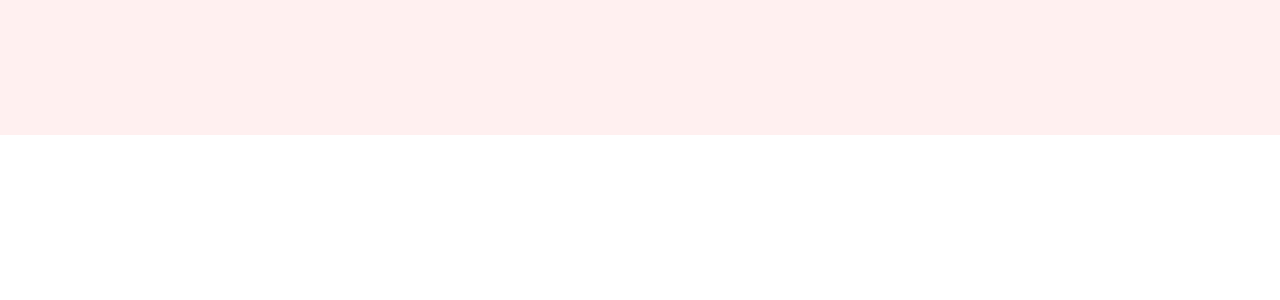
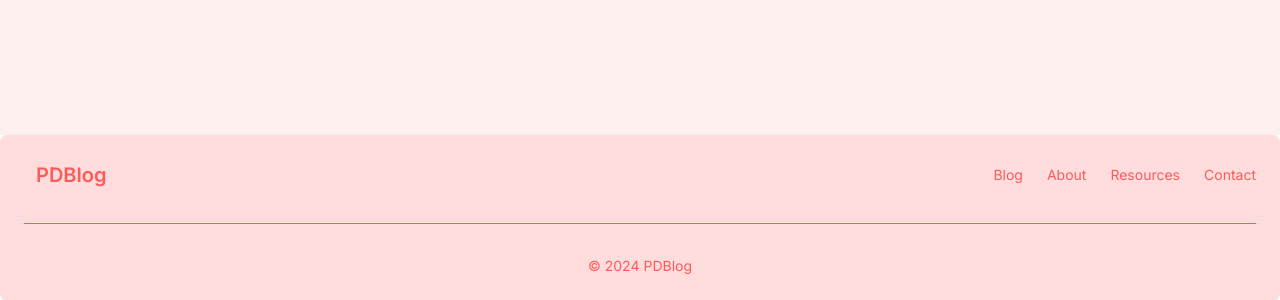
Before and after one commit to prasenjitpriyan/techIntuitive, a Next.js app: page / in a window 1280 px wide. Shown: the part 727-1027 px from the top of the page. Before the commit the page ends 862 px from the top, so only its background shows below. Built offline with nearby package versions, Linux system fonts and the light colour scheme.

Commit message:
Footer added

```diff
--- a/src/app/layout.jsx
+++ b/src/app/layout.jsx
@@ -1,6 +1,7 @@
 import { Inter } from "next/font/google";
 import "../assets/styles/globals.css";
 import Header from "@/components/Navbar";
+import FooterComponent from "@/components/Footer";
 
 const inter = Inter({ subsets: ["latin"] });
 
@@ -18,6 +19,7 @@ export default function RootLayout({ children }) {
       <body className={inter.className}>
         <Header />
         {children}
+        <FooterComponent />
       </body>
     </html>
   );
--- /dev/null
+++ b/src/components/Footer.jsx
@@ -0,0 +1,60 @@
+import React from "react";
+import {
+  Footer,
+  FooterBrand,
+  FooterCopyright,
+  FooterDivider,
+  FooterLink,
+  FooterLinkGroup,
+} from "flowbite-react";
+
+const FooterComponent = () => {
+  return (
+    <Footer container className="bg-myColors-100">
+      <div className="w-full text-center">
+        <div className="w-full justify-between sm:flex sm:items-center sm:justify-between">
+          <FooterBrand href="/">
+            <h1 className="self-center whitespace-nowrap text-xl font-semibold text-myColors-400">
+              PDBlog
+            </h1>
+          </FooterBrand>
+          <FooterLinkGroup>
+            <FooterLink
+              href="/blog"
+              className="text-myColors-400 border-myColors-400 hover:text-myColors-500"
+            >
+              Blog
+            </FooterLink>
+            <FooterLink
+              href="/about"
+              className="text-myColors-400 border-myColors-400 hover:text-myColors-500"
+            >
+              About
+            </FooterLink>
+            <FooterLink
+              href="/resources"
+              className="text-myColors-400 border-myColors-400 hover:text-myColors-500"
+            >
+              Resources
+            </FooterLink>
+            <FooterLink
+              href="contact"
+              className="text-myColors-400 border-myColors-400 hover:text-myColors-500"
+            >
+              Contact
+            </FooterLink>
+          </FooterLinkGroup>
+        </div>
+        <FooterDivider className="border-myColors-400" />
+        <FooterCopyright
+          className="text-myColors-400"
+          href="/"
+          by="PDBlog"
+          year={new Date().getFullYear()}
+        />
+      </div>
+    </Footer>
+  );
+};
+
+export default FooterComponent;
--- a/src/components/Navbar.jsx
+++ b/src/components/Navbar.jsx
@@ -21,7 +21,7 @@ const Header = () => {
   const [currentUser, setCurrentUser] = useState(false);
 
   return (
-    <Navbar fluid className="bg-myColors-200">
+    <Navbar fluid className="bg-myColors-100">
       <NavbarBrand href="/">
         <h1 className="self-center whitespace-nowrap text-xl font-semibold text-myColors-400">
           PDBlog
```
